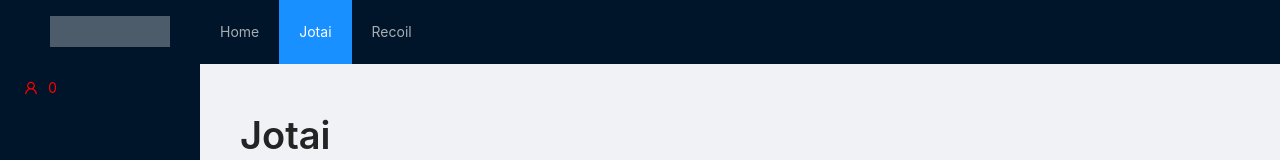
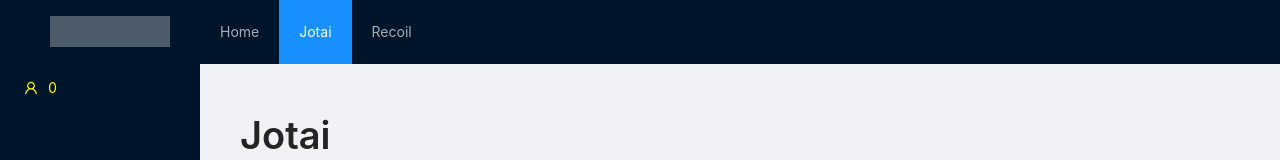
Before and after one commit to dlcmh/lnl, a Next.js app: page /state-management/jotai in a window 1280 px wide. Shown: the top 160 px of the page. Built offline with nearby package versions, Linux system fonts and the light colour scheme.

Commit message:
Jotai - click to delete

```diff
--- a/components/state-management/jotai/components/sidebar/LightMenu.tsx
+++ b/components/state-management/jotai/components/sidebar/LightMenu.tsx
@@ -4,12 +4,16 @@ import { useAtom } from 'jotai';
 import { textAtom } from '../../atoms/textAtom';
 
 export function LightMenu() {
-  const [text] = useAtom(textAtom);
+  const [text, setText] = useAtom(textAtom);
 
   return (
     <Menu mode="inline">
       {text.split('').filter((char) => !!char.trim()).map((char, idx) => (
-        <Menu.Item key={(idx + 100) * 10} icon={<UserOutlined />}>
+        <Menu.Item
+          key={(idx + 100) * 10}
+          icon={<UserOutlined />}
+          onClick={() => setText(text.replaceAll(char, '').trim())}
+        >
           {char}
         </Menu.Item>
       ))}
--- a/components/state-management/jotai/components/sidebar/SidebarCharacterCount.tsx
+++ b/components/state-management/jotai/components/sidebar/SidebarCharacterCount.tsx
@@ -10,7 +10,7 @@ export function SidebarCharacterCount() {
 
   return (
     <Menu mode="inline" theme="dark">
-      <Menu.Item key="1" icon={<UserOutlined />} style={{ color: 'red' }}>
+      <Menu.Item key="1" icon={<UserOutlined />} style={{ color: 'yellow' }}>
         {count || 0}
       </Menu.Item>
     </Menu>
```
